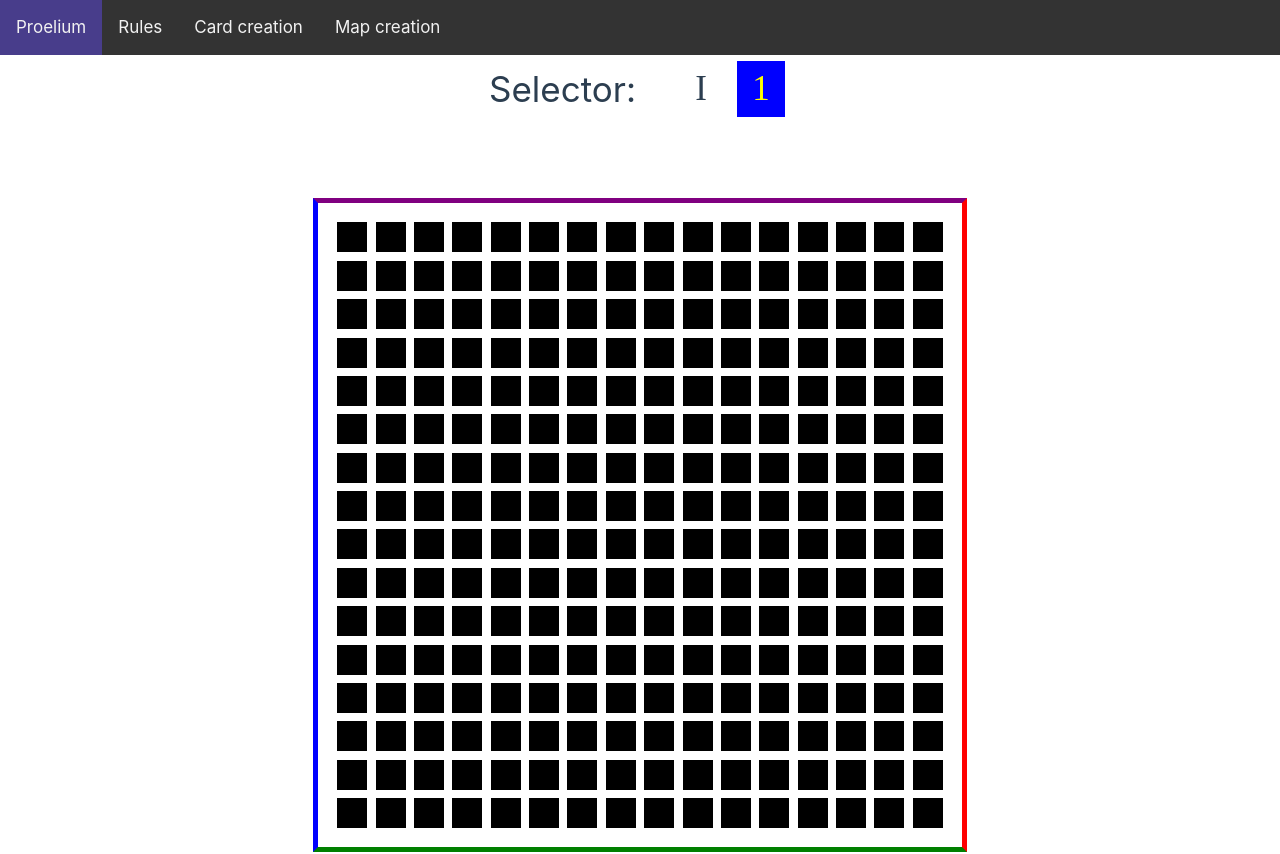
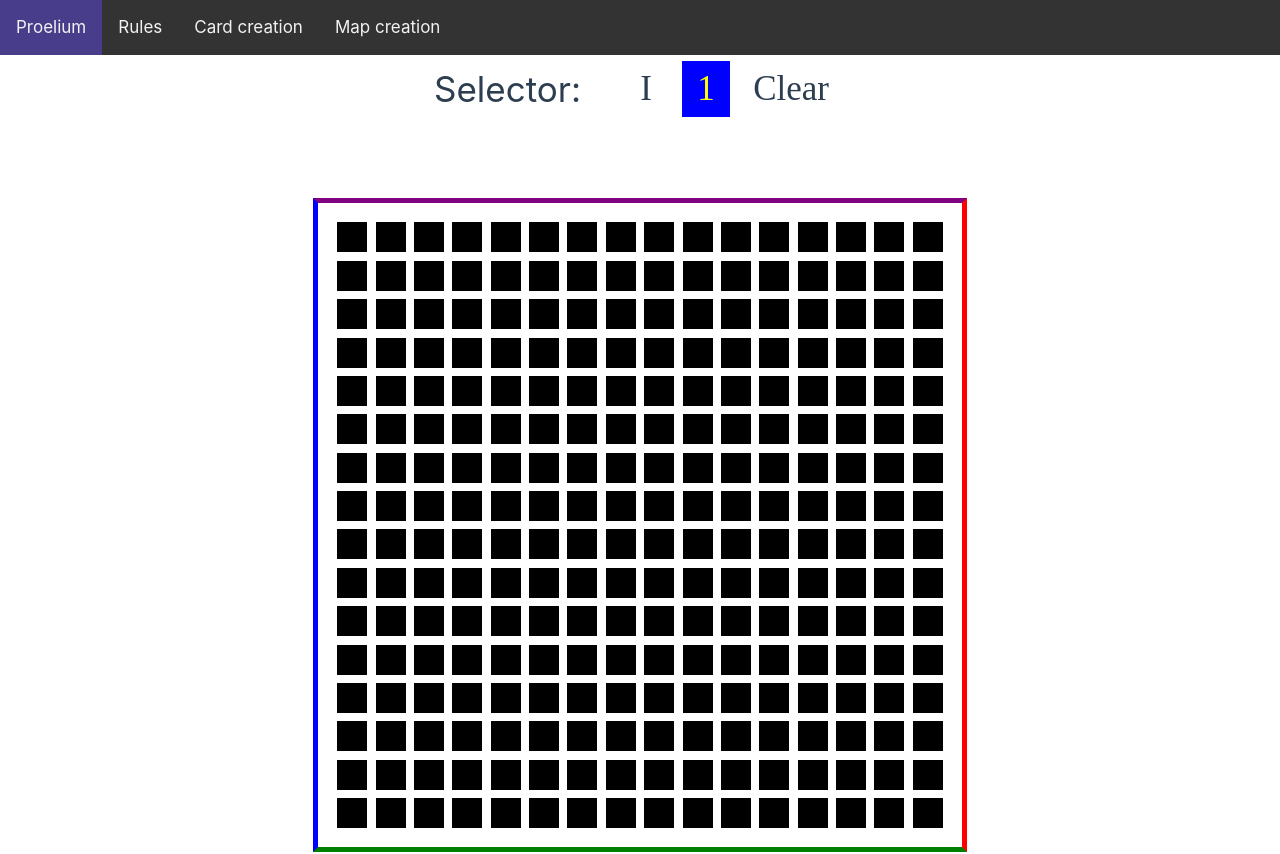
Before and after one commit to c3n3/proelium-web, a Vue app: page /map-gen in a window 1280 px wide. Shown: the top 854 px of the page. Built offline with nearby package versions, Linux system fonts and the light colour scheme.

Commit message:
Add clear button

```diff
--- a/src/components/QrCreator.vue
+++ b/src/components/QrCreator.vue
@@ -7,6 +7,7 @@
       </div>
       <div style="min-width: 50px;" class="qr-item" @click="changeSelectorUnit()"> {{ unitArray[currentUnit] }}</div>
       <div :style="'min-width: 50px;' + getColor(getCurrentUnit())" class="qr-item" @click="changePlayer()"> {{ playerArray[currentPlayer] }}</div>
+      <div style="min-width: 100px;" class="clear" @click="clear()">Clear</div>
     </div>
     <div class="qr-grid">
       <div v-for="i in length" :key="i" class="qr-row">
@@ -78,6 +79,21 @@
   margin: 5px;
   border: 1px solid white;
   user-select: none; /* Standard syntax */
+}
+
+.clear {
+  font-family: "Times New Roman", Times, serif;
+  /* min-width: 35px; */
+  /* min-height: 35px; */
+  text-align: center;
+  margin: 5px;
+  border: 1px solid white;
+  user-select: none; /* Standard syntax */
+}
+
+.clear:hover {
+  background-color: whitesmoke;
+  color: black;
 }
 </style>
 <script lang="ts">
@@ -200,6 +216,13 @@ export default defineComponent({
       }
       return ""
     },
+    clear() {
+      for (var i = 0; i < this.length; i++) {
+        for (var j = 0; j < this.length; j++) {
+          this.count[i][j] = ' '
+        }
+      }
+    },
     change(x: number, y: number) {
       var unit = this.getCurrentUnit();
       if (unit == this.count[x][y]) {
```
